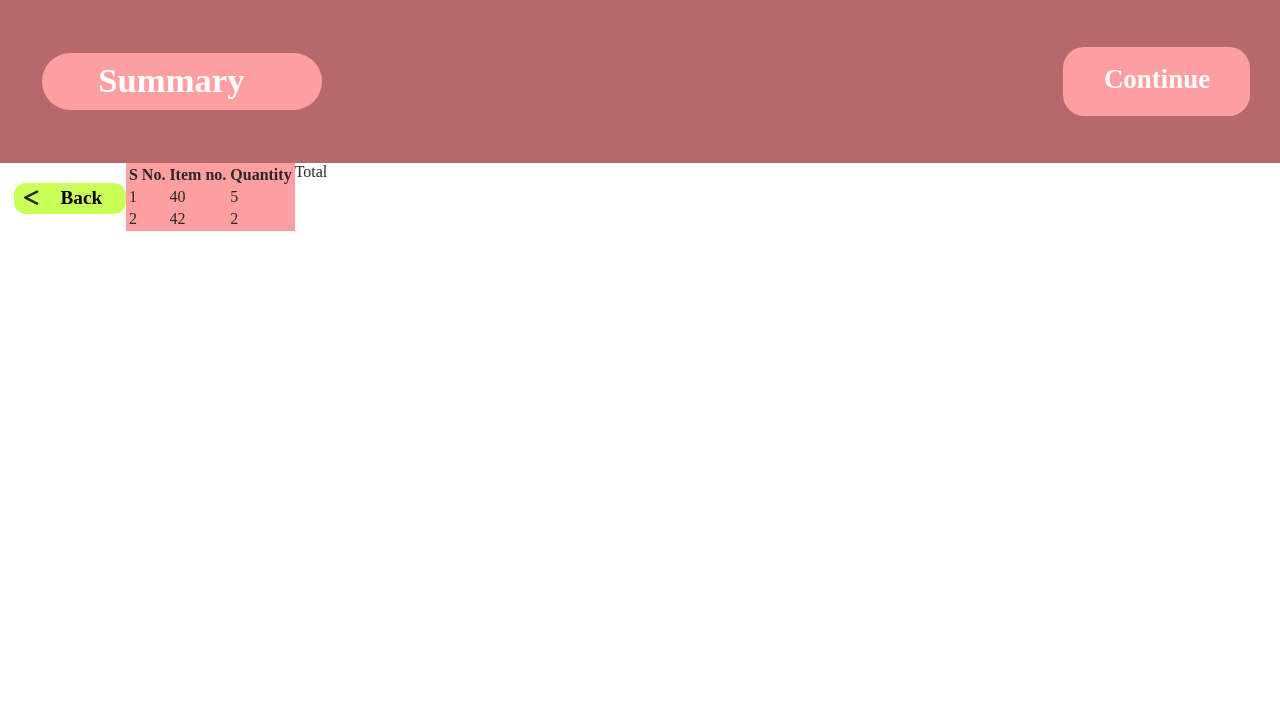
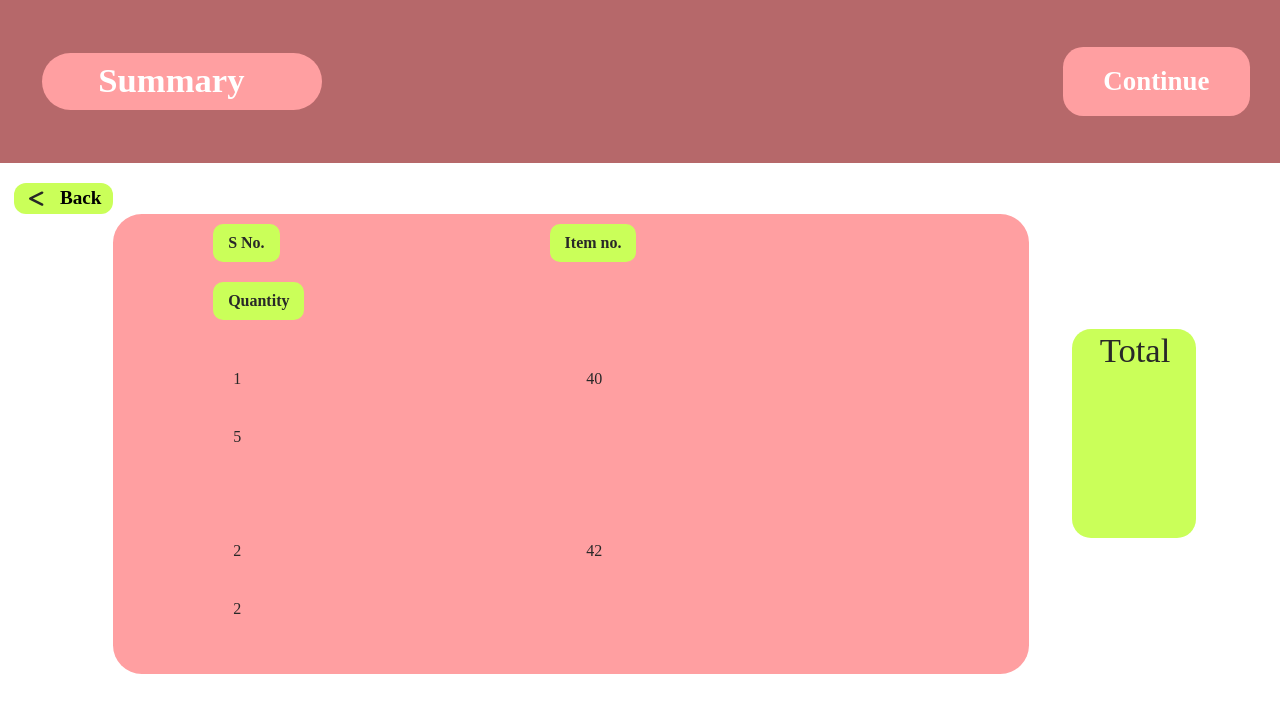
Before and after one commit to RiteshIIT/inventory-management-frontend, a React (Create React App) app: page /summary in a window 1280 px wide. Shown: the top 712 px of the page. Built offline with nearby package versions, Linux system fonts and the light colour scheme; a web font is replaced by a local one.

Commit message:
Summary.css Modified

```diff
--- a/src/Summary.css
+++ b/src/Summary.css
@@ -5,9 +5,9 @@
     margin: 0;
     color: #282828;
     font-family: "Inria Sans";
-  }
+}
 
-.box {
+.heading-summary {
     background-color: #FF9FA1;
     width: 21.875vw;
     height: 7.091vh;
@@ -15,9 +15,9 @@
     margin-top: 6.61vh;
     margin-left: 3.28vw;
     text-align: center;
-  }
+}
 
-.box h2{
+.heading-summary h2{
     height: 5.168vh;
     width: 11.95vw;
     margin-left: 4.14vw;
@@ -33,59 +33,112 @@ button{
     background: none;
 }
 
-.buttoncontainer{
-    border: none;
-    background-color: #FF9FA1;
+.nav button {
     width: 14.6vw;
     height: 8.653vh;
-    border-radius: 1.64vw;
+    border-radius: 2.52vh;
     margin-top: 5.89vh;
     margin-left: 57.89vw;
     cursor: pointer;
-}
-
-.continue{
-    margin-left: 2.734vw;
-    margin-top: 1.8vh;
-    width: 8.75vw;
+    background-color: #FF9FA1;
     font-size: 3.365vh;
     font-weight: 700;
-    line-height: 4.03vh;
+    line-height: 2.62vw;
     color: #fff;
+    transition: background 0.3s, transform 0.3s ease, box-shadow 0.3s ease;
 }
 
 .table {
     display: flex;
 }
 
-.backbox{
+.table button{
+    display: flex;
+    align-items: center;
+    gap: 1.3vw;
     background-color: #CAFF59;
-    width: 8.75vw;
+    width: 7.75vw;
     height: 3.96vh;
     margin-top: 2.4vh;
     margin-left: 1.09vw;
     border-radius: 0.9375vw;
-
-}
-
-.backbox button{
-    display: flex;
-    align-items: center;
-    margin-left: 0.35vw;
-    gap: 1.7vw;
-    cursor: pointer;
-}
-
-.back{
-    height: 2.88vh;
-    width: 3.28vw;
-    margin-top: 0.48vh;
     font-size: 2.4vh;
     line-height: 2.8vh;
     font-weight: 700;
     color: #000000;
+    cursor: pointer;
+}
+
+.ic{
+    margin-left: 0.7vw;  /*Font Awesome*/
 }
 
 table {
    background-color: #FF9FA1;
+   border-spacing: 0;
+   /* margin-left: 1vw; */
+   margin-top: 6.37vh;
+   overflow: hidden;
+   border-radius: 3.6vh;
+   width: 71.56vw;
+   height: 57.427vh;
 }
+
+table th{
+    /* text-align: ; */
+    /* margin-left: 2.8vw;
+    width: 90.14vw;
+    height: 4.45vh; */
+    /* background-color: #CAFF59; */
+    padding: 10px 15px;
+    margin: 10px 170px 10px 100px;
+    background-color: #CAFF59;
+    display: inline-block;
+    border-radius: 0.78vw;
+}
+
+table td{
+    display: inline-block;
+    padding: 40px 225px 0px 120px;
+}
+
+.heading1{
+    background-color: #CAFF59;
+    /* padding: 5px;    */
+}
+
+td{
+    /* background-color: #D9D9D9; */
+    /* text-align: center; */
+}
+
+.total{
+    background-color: #CAFF59;
+    height: 26.2vh;
+    width: 9.68vw;
+    margin-top: 20.67vh;
+    margin-left: 3.36vw;
+    border-radius: 1.484vw;
+}
+
+.total p{
+    padding: 0.01vh 0.6vw;
+    font-size: 4.326vh;
+    font-weight: 400;
+    margin-left: 1.56vw;
+    width: 6.01vw;
+    height: 5.168vh;
+    line-height: 3.37vw;
+}
+
+.nav button:hover {
+    transform: scale(1.05);
+    background-color: #ff8183;
+    box-shadow: 0 4px 15px rgba(0, 56, 98, 0.5);
+}
+
+.table button:hover {
+    transform: scale(1.05);
+    background-color: #affd07;
+    box-shadow: 0 4px 15px rgba(38, 162, 255, 0.5);
+}
--- a/src/Summary.js
+++ b/src/Summary.js
@@ -9,26 +9,25 @@ const Summary = () => {
     return (
         <div className="summary">
             <div className="nav">
-                <div className="box">
+                <div className="heading-summary">
                     <h2>Summary</h2>
                 </div>
-                <div className="buttoncontainer">
-                    <button class="continue">Continue</button>
-                </div>
+                <button>Continue</button>
             </div>
             <div className="table">
-                <div className="backbox">
-                    <button class="back">
-                    <FontAwesomeIcon icon={faLessThan} /> Back
+                <button>
+                    <FontAwesomeIcon className="ic" icon={faLessThan} />Back
                 </button>
-                </div>
-
+                {/* <div className="table-container"> */}
                 <table>
+                    <thead>
                         <tr>
-                        <th>S No.</th>
-                        <th>Item no.</th>
-                        <th>Quantity</th>
+                            <th class="heading1">S No.</th>
+                            <th class="heading2">Item no.</th>
+                            <th class="heading3">Quantity</th>
                         </tr>
+                    </thead>
+                    <tbody>
                         <tr>
                             <td>1</td>
                             <td>40</td>
@@ -39,7 +38,10 @@ const Summary = () => {
                             <td>42</td>
                             <td>2</td>
                         </tr>
+                    </tbody>
                 </table>
+                {/* </div> */}
+
                 <div className="total">
                     <p>Total</p>
                 </div>
```
Lines whose indentation alone changed are shown as unchanged.
